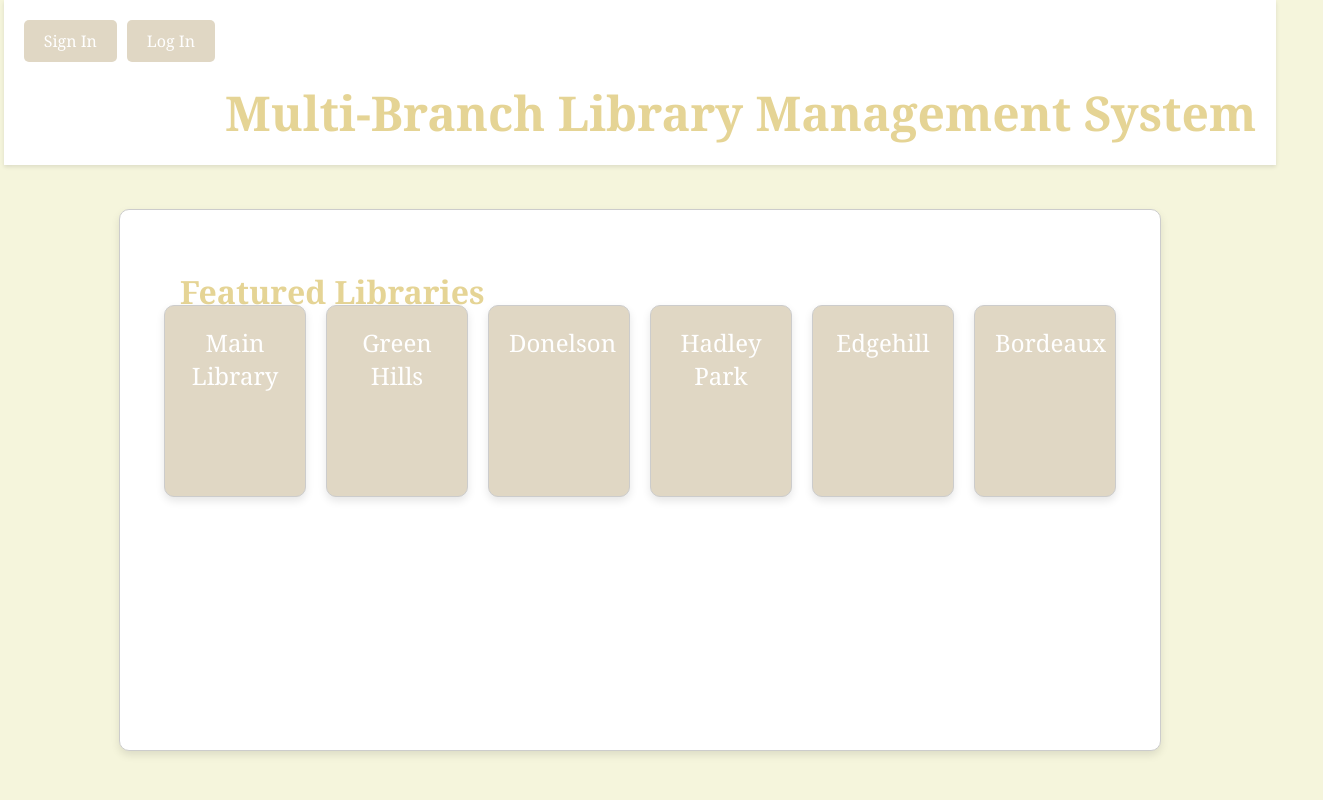
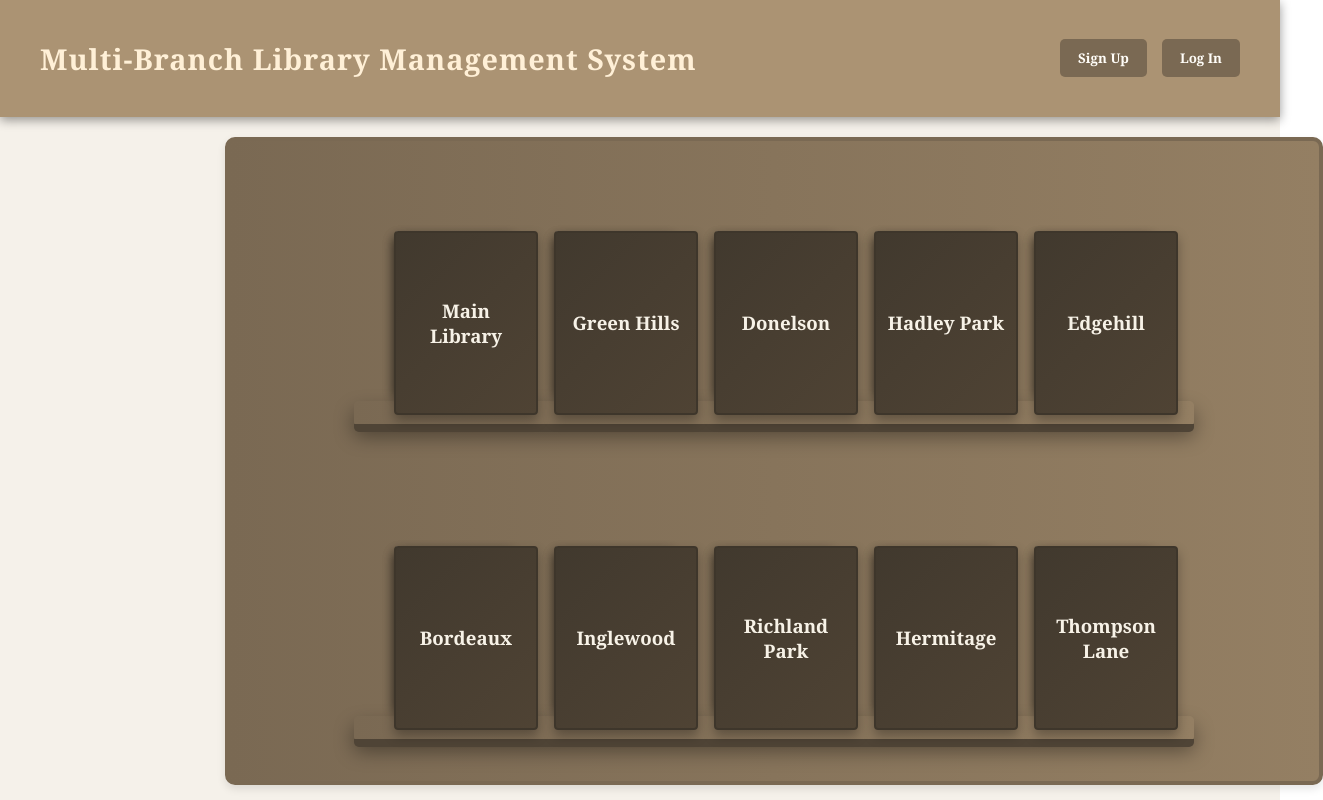
Before and after one commit to Kensey-McDowell/Library-Database, a React (Create React App) app in the folder my-library-app/: page / in a window 1280 px wide. Shown: the whole page, 1323 px wide, since content can reach past the window. Built offline with nearby package versions, Linux system fonts and the light colour scheme.

Commit message:
Webpage overhaul: added shelves, book animation, library pages

```diff
--- a/my-library-app/package.json
+++ b/my-library-app/package.json
@@ -9,6 +9,7 @@
     "@testing-library/user-event": "^13.5.0",
     "react": "^19.1.1",
     "react-dom": "^19.1.1",
+    "react-router-dom": "^7.9.4",
     "react-scripts": "5.0.1",
     "web-vitals": "^2.1.4"
   },
--- a/my-library-app/src/App.css
+++ b/my-library-app/src/App.css
@@ -1,210 +1,191 @@
-body {
-  margin: 0;
-  background-color: #f5f5dc;
-  font-family: 'Georgia', serif;
-  color: #333;
-}
-
+/* Layout */
 .App {
   text-align: center;
-  position: relative;
+  background-color: #f5f1ea;
   min-height: 100vh;
-}
-
-
-/* Header styling */
-.App-header {
-  display: flex;
-  flex-direction: column;
-  align-items: center;
-  justify-content: center;
-  padding-top: 60px;
-}
-
-.main-title {
-  font-size: 3rem;
-  font-family: 'Georgia', serif;
-  color: rgb(229, 212, 149);
-  text-align: center;
-  margin: 0;
-}
-
-.alt-title {
-  font-size: 2rem;
-  font-family: 'Georgia', serif;
-  color: rgb(229, 212, 149);
-  text-align: center;
-  margin: 0;
-}
-
-.alt-wrapper {
-  display: flex;
-  justify-content: center;
-}
-
-.book-title {
-  font-size: 1.5rem;
-  font-family: 'Georgia', serif;
-  color: rgb(255, 255, 255);
-  text-align: center;
-  margin: 0;
-}
-
-.top-right-buttons {
-  position: relative;
-  top: 20px;
-  right: 20px;
-}
-
-/* Button styling */
-button {
-  background-color: #e0d7c4;
-  color: white;
-  border: none;
-  padding: 10px 20px;
-  margin-right: 10px;
-  border-radius: 5px;
-  cursor: pointer;
-  font-family: 'Georgia', serif;
-  font-size: 1rem;
-}
-
-button:hover {
-  background-color: #d1c198;
+  font-family: 'Segoe UI', sans-serif;
 }
 
 .navbar {
   display: flex;
-  justify-content: flex-start;
-  padding: 20px;
-  background-color: #fff;
-  box-shadow: 0 2px 4px rgba(0,0,0,0.1);
+  justify-content: space-between;
+  align-items: center;
+  background:  #ab9373;
+  color: #fff0d7;
+  padding: 15px 40px;
+  box-shadow: 0 3px 10px rgba(0,0,0,0.4);
+  font-family: 'Georgia', serif;
 }
 
-.navbar a {
-  margin-right: 20px;
-  text-decoration: none;
-  color: #333;
-  font-weight: bold;
+.main-title {
+  font-size: 1.8rem;
+  letter-spacing: 1px;
 }
 
-.centered-box {
-  position: fixed; /* Allows positioning relative to the nearest positioned ancestor, or the initial containing block */
-  top: 60%; /* Moves the top edge of the box to the vertical center of the screen */
-  left: 50%; /* Moves the left edge of the box to the horizontal center of the screen */
-  transform: translate(-50%, -50%); /* Adjusts the box's position to perfectly center it based on its own dimensions */
-  width: 1000px; /* Example width for the box */
-  height: 500px; /* Example height for the box */
-   border-radius: 10px;
-  background-color: white; /* Sets the background color to white */
-  border: 1px solid #ccc; /* Optional: adds a subtle border */
-  box-shadow: 0 4px 8px rgba(0, 0, 0, 0.1); /* Optional: adds a subtle shadow */
-  padding: 20px; /* Optional: adds padding inside the box */
-  text-align: center; /* Optional: centers text within the box */
+.top-right-buttons {
+  display: flex;
+  gap: 15px;
 }
 
-body {
-  margin: 0; /* Removes default body margin for full screen coverage */
-  height: 100vh; /* Ensures the body takes up the full viewport height */
-  display: flex; /* Makes the body a flex container */
-  justify-content: center; /* Horizontally centers content within the body */
-  align-items: center; /* Vertically centers content within the body */
+.top-right-buttons button {
+  background: #7a6953;
+  border: none;
+  color: #fffdf8;
+  padding: 10px 18px;
+  border-radius: 5px;
+  font-weight: bold;
+  font-family: 'Georgia', serif;
+  cursor: pointer;
+  transition: all 0.3s ease;
 }
 
-.featured {
-  display: flex;
-  flex-direction: row;
-  align-items: center;
-  padding: 40px;
+.top-right-buttons button:hover {
+  background: #8d643c;
+  transform: translateY(-2px);
+  box-shadow: 0 4px 8px rgba(0,0,0,0.3);
 }
 
+/* Books + shelf section */
+.shelf-wrapper {
+  display: flex;
+  flex-direction: column;
+  align-items: center;
+  margin-top: 70px;
+  position: relative;
+}
+
+/* Book row */
 .book-row {
   display: flex;
-  gap: 20px; /* spacing between boxes */
   justify-content: center;
-  padding: 40px;
-  margin-top: 80px;
+  align-items: flex-end;
+  gap: 40px;
+  position: relative;
+  z-index: 2;
 }
 
-.book-box {
-  width: 100px;
-  height: 150px;
-  border-radius: 10px;
-  background-color: #e0d7c4;
-  border: 1px solid #ccc;
-  box-shadow: 0 4px 8px rgba(0, 0, 0, 0.1);
-  padding: 20px;
-  text-align: center;
-  transition: transform 0.4s ease, box-shadow 0.4s ease;
-  cursor: pointer;
-  position: relative;
-  top: 0%;
-  left: 0%;
-  transform: translate(0px, 20px);
+.second-row {
+  margin-top: 50px;
 }
 
-.book-box:hover {
-  transform: translate(30px, 20px) rotateY(2deg);
-  box-shadow: 0 8px 16px rgba(0, 0, 0, 0.2);
+.book {
+  position: relative;
+  width: 120px;
+  height: 160px;
+  perspective: 1000px;
+  cursor: pointer;
+  transition: transform 0.4s ease;
 }
 
-.shelf {
-  width: 80%;
-  height: 20px;
-  background-color: white;
-  margin: 0 auto;
-  margin-top: -10px; /* tucks it under the book boxes */
-  border-radius: 4px;
-  box-shadow: 0 4px 6px rgba(0,0,0,0.2);
+.book:hover {
+  transform: translateY(-8px);
 }
 
-.featured img {
-  max-width: 300px;
-  margin-right: 40px;
+/* Covers and pages share 3D space */
+.cover, .pages {
+  position: absolute;
+  top: 0;
+  left: 0;
+  width: 120px;
+  height: 160px;
+  border-radius: 4px;
+  transform-origin: left;
+  box-shadow: 0 6px 12px rgba(0,0,0,0.3);
+  backface-visibility: hidden;
 }
 
-.featured-details {
-  max-width: 600px;
-}
-
-.recommendations {
-  display: flex;
-  overflow-x: auto;
-  padding: 20px;
-}
-
-.book-card {
-  min-width: 150px;
-  margin-right: 20px;
-  background-color: #fff;
-  padding: 10px;
-  border-radius: 8px;
-  box-shadow: 0 2px 4px rgba(0,0,0,0.1);
-}
-
-.bookSpine {
-  width: 40px;
-  height: 200px;
-  background-color: #8B4513;
-  border-radius: 4px;
-  box-shadow: 2px 2px 6px rgba(0,0,0,0.2);
+/* Front cover */
+.cover.front {
+  background: linear-gradient(135deg, #41392e, #4f4334);
   display: flex;
   align-items: center;
   justify-content: center;
-  writing-mode: vertical-rl;
+  color: #f7f2e7;
+  font-family: 'Georgia', serif;
+  font-weight: bold;
   text-align: center;
-  font-family: 'Georgia', serif;
-  font-size: 14px;
-  color: #fff;
   padding: 10px;
-  cursor: pointer;
-  transition: transform 0.3s ease;
+  border: 2px solid #3e362b;
 }
 
-.bookSpine:hover {
-  transform: scale(1.05);
+/* Back cover */
+.cover.back {
+  background: #7a6953;
+  z-index: -2;
 }
 
-.inline {
-  display: inline;
+/* Pages (middle block) */
+.pages {
+  background: linear-gradient(90deg, #fefbf7 0%, #f5f1ea 100%);
+  width: 118px;
+  left: 1px;
+  z-index: -1;
 }
+
+/* Add subtle lines for paper texture */
+.pages::after {
+  content: "";
+  position: absolute;
+  top: 5px;
+  left: 0;
+  right: 0;
+  bottom: 5px;
+  background-image: repeating-linear-gradient(
+    to right,
+    rgba(0,0,0,0.05) 0px,
+    rgba(0,0,0,0.05) 1px,
+    transparent 2px,
+    transparent 4px
+  );
+  opacity: 0.2;
+}
+
+/* Book open animation */
+.book.open .cover.front {
+  animation: openBook 2s forwards ease-in-out;
+}
+
+@keyframes openBook {
+  0% { transform: rotateY(0deg); }
+  40% { transform: rotateY(-120deg); }
+  100% { transform: rotateY(-180deg); }
+}
+
+/* Shelf */
+.shelf {
+  width: 80%;
+  max-width: 900px;
+  height: 25px;
+  background: linear-gradient(90deg, #7a6953, #947f63);
+  border-radius: 5px;
+  box-shadow: 0 10px 20px rgba(0,0,0,0.4);
+  margin-top: 10px; /* overlaps under books */
+  z-index: 1;
+  position: relative;
+}
+
+.shelf::after {
+  content: '';
+  position: absolute;
+  bottom: -6px;
+  left: 0;
+  width: 100%;
+  height: 8px;
+  background: #4f4436;
+  border-bottom-left-radius: 5px;
+  border-bottom-right-radius: 5px;
+}
+
+.bookshelf {
+  width: 1050px;
+  height: 600px;
+  border-radius: 10px;
+  background: linear-gradient(90deg, #7a6953 0%, #947f63 100%);
+  border: 4px solid #7a6953;
+  box-shadow: 0 4px 8px rgba(0, 0, 0, 0.1);
+  padding: 20px;
+  transition: transform 0.4s ease, box-shadow 0.4s ease;
+  cursor: pointer;
+  margin-left: 75px;
+  transform: translate(150px, 20px);
+}
--- a/my-library-app/src/App.js
+++ b/my-library-app/src/App.js
@@ -1,40 +1,98 @@
-import React from 'react';
-import './App.css';
+import { BrowserRouter as Router, Routes, Route, useNavigate } from "react-router-dom";
+import "./App.css";
 
-function App() {
+function Book({ title, route }) {
+  const navigate = useNavigate();
+
+  const handleClick = (e) => {
+    const book = e.currentTarget;
+    book.classList.add("open");
+    setTimeout(() => navigate(route), 1000); // after flip, go to page
+  };
+
   return (
-    <div className="App">
-      <nav className="navbar">
-        <div className="top-left-buttons">
-          <button>Sign In</button>
-          <button>Log In</button>
-        </div>
-        <header className="App-header">
-          <h1 className="main-title">Multi-Branch Library Management System</h1>
-        </header>
-      </nav>
-      <div className="centered-box">
-        <div className="featured">
-          <div className='alt-wrapper'>
-            <h1 className='alt-title'>Featured Libraries</h1>
-          </div>
-          <div className="featured-details"></div>
-        </div>
-
-        <div className="recommendations">
-        </div>
+    <div className="book" onClick={handleClick}>
+      <div className="cover front">
+        <h3>{title}</h3>
       </div>
-      <div className="book-row">
-        <div className="book-box"><div className="book-title">Main Library</div></div>
-        <div className="book-box"><div className="book-title">Green Hills</div></div>
-        <div className="book-box"><div className="book-title">Donelson</div></div>
-        <div className="book-box"><div className="book-title">Hadley Park</div></div>
-        <div className="book-box"><div className="book-title">Edgehill</div></div>
-        <div className="book-box"><div className="book-title">Bordeaux</div></div>
-      </div>
-      <div className='shelf'></div>
+      <div className="pages"></div>
+      <div className="cover back"></div>
     </div>
   );
 }
 
-export default App;
+function Home() {
+  return (
+    <div className="App">
+      <nav className="navbar">
+        <header className="App-header">
+          <h1 className="main-title">Multi-Branch Library Management System</h1>
+        </header>
+        <div className="top-right-buttons">
+          <button>Sign Up</button>
+          <button>Log In</button>
+        </div>
+      </nav>
+      <div className="bookshelf">
+        <div className="shelf-wrapper">
+          <div className="book-row">
+            <Book title="Main Library" route="/main" />
+            <Book title="Green Hills" route="/green" />
+            <Book title="Donelson" route="/donelson" />
+            <Book title="Hadley Park" route="/hadley" />
+            <Book title="Edgehill" route="/edgehill" />
+          </div>
+          <div className="shelf"></div>
+        </div>
+        <div className="shelf-wrapper">
+          <div className="book-row second-row">
+            <Book title="Bordeaux" route="/bordeaux" />
+            <Book title="Inglewood" route="/inglewood" />
+            <Book title="Richland Park" route="/richland" />
+            <Book title="Hermitage" route="/hermitage" />
+            <Book title="Thompson Lane" route="/thompson" />
+          </div>
+          <div className="shelf"></div>
+        </div>
+      </div>
+    </div>
+  );
+}
+
+function LibraryPage({ name }) {
+  return (
+    <div className="library-page">
+      <nav className="navbar">
+        <header className="App-header">
+          <h1 className="main-title">Multi-Branch Library Management System</h1>
+        </header>
+        <div className="top-right-buttons">
+          <button>Sign Up</button>
+          <button>Log In</button>
+        </div>
+      </nav>
+      <h2>{name}</h2>
+      <p>Welcome to the {name} branch!</p>
+    </div>
+  );
+}
+
+export default function App() {
+  return (
+    <Router>
+      <Routes>
+        <Route path="/" element={<Home />} />
+        <Route path="/main" element={<LibraryPage name="Main Library" />} />
+        <Route path="/green" element={<LibraryPage name="Green Hills" />} />
+        <Route path="/donelson" element={<LibraryPage name="Donelson" />} />
+        <Route path="/hadley" element={<LibraryPage name="Hadley Park" />} />
+        <Route path="/edgehill" element={<LibraryPage name="Edgehill" />} />
+        <Route path="/bordeaux" element={<LibraryPage name="Bordeaux" />} />
+        <Route path="/inglewood" element={<LibraryPage name="Inglewood" />} />
+        <Route path="/richland" element={<LibraryPage name="Richland Park" />} />
+        <Route path="/hermitage" element={<LibraryPage name="Hermitage" />} />
+        <Route path="/thompson" element={<LibraryPage name="Thompson Lane" />} />
+      </Routes>
+    </Router>
+  );
+}
```
Also changed, not shown: my-library-app/src/App.jsx (+16 -12 lines), 1 other file (tests, documents, lock files or other folders).
